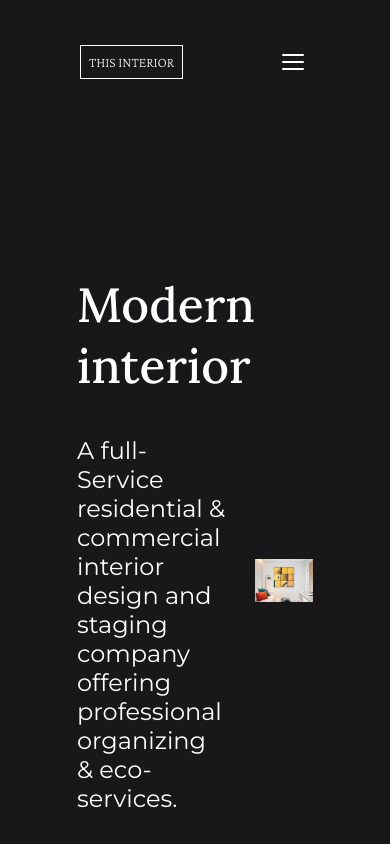
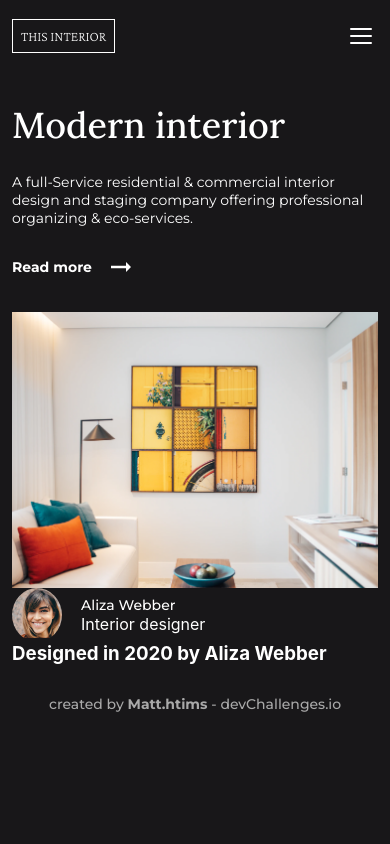
Before and after one commit to Matt-htims/interior-consultant, a Next.js app: page / in a window 390 px wide. Shown: the top 844 px of the page. Built offline with nearby package versions, Linux system fonts and the light colour scheme.

Commit message:
Majority of main page mobile styling complete now moving onto the card and styling of it

```diff
--- /dev/null
+++ b/components/Card.jsx
@@ -0,0 +1,30 @@
+import React from 'react';
+import Image from 'next/image';
+
+import styles from '../styles/Card.module.scss';
+
+const Card = () => {
+	return (
+		<div className={styles.card}>
+			<div className={styles.header}>
+				<div className={styles.image}>
+					<Image
+						src="/photo2.png"
+						alt="Photo of Aliza Webber"
+						width={50}
+						height={50}
+					/>
+				</div>
+				<div className={styles.headerText}>
+					<h4>Aliza Webber</h4>
+					<p>Interior designer</p>
+				</div>
+			</div>
+			<div className={styles.body}>
+				<h3>Designed in 2020 by Aliza Webber</h3>
+			</div>
+		</div>
+	);
+};
+
+export default Card;
--- a/components/Layout.jsx
+++ b/components/Layout.jsx
@@ -1,4 +1,5 @@
 import React from 'react';
+import styles from '../styles/Home.module.scss';
 
 // Components
 import Navbar from './nav/Navbar';
@@ -6,11 +7,11 @@ import Footer from './Footer';
 
 const Layout = ({ children }) => {
 	return (
-		<>
+		<div className={styles.globalContainer}>
 			<Navbar />
 			<main>{children}</main>
 			<Footer />
-		</>
+		</div>
 	);
 };
 
--- a/pages/index.jsx
+++ b/pages/index.jsx
@@ -3,6 +3,9 @@ import Image from 'next/image';
 import styles from '../styles/Home.module.scss';
 
 import { MdArrowRightAlt } from 'react-icons/md';
+
+// Components
+import Card from '../components/Card';
 
 export default function Home() {
 	return (
@@ -34,8 +37,11 @@ export default function Home() {
 						alt="Interior of a room"
 						width={737}
 						height={555}
+						layout="responsive"
 					/>
-					<div className={styles.card}></div>
+					<div className={styles.card}>
+						<Card />
+					</div>
 				</div>
 			</main>
 		</div>
--- /dev/null
+++ b/styles/Card.module.scss
@@ -0,0 +1,24 @@
+@import 'mixins';
+@import 'variables';
+
+.card {
+	background-color: #181719;
+	color: white;
+
+	.header {
+		display: flex;
+		align-items: center;
+
+		.image {
+			border-radius: 50%;
+			overflow: hidden;
+			margin-right: 19px;
+		}
+
+		.headerText {
+			h4 {
+				font: $copy-sm;
+			}
+		}
+	}
+}
--- a/styles/Home.module.scss
+++ b/styles/Home.module.scss
@@ -1,9 +1,18 @@
 @import 'mixins';
 @import 'variables';
+
+.globalContainer {
+	max-width: 1700px;
+	margin: auto;
+}
 
 .container {
 	min-height: 60vh;
 	margin: 150px 77px;
+
+	@include mobile() {
+		margin: 30px 12px;
+	}
 }
 
 .main {
@@ -17,7 +26,7 @@
 		.copy {
 			width: 85%;
 			color: white;
-
+			max-width: 580px;
 			h2 {
 				font: $title;
 				margin-bottom: 40px;
@@ -49,4 +58,37 @@
 		width: 60%;
 		max-width: 737px;
 	}
+
+	@include mobile() {
+		display: block;
+
+		.copyContainer {
+			margin-bottom: 30px;
+			.copy {
+				width: 100%;
+				max-width: 600px;
+
+				h2 {
+					font: $title-mobile;
+					margin-bottom: 25px;
+				}
+
+				.mainCopy {
+					font: $copy-mobile;
+					margin-bottom: 25px;
+				}
+
+				button {
+					p {
+						font: $link-mobile;
+					}
+				}
+			}
+		}
+
+		.image {
+			width: 100%;
+			max-width: 10000px;
+		}
+	}
 }
--- a/styles/Navbar.module.scss
+++ b/styles/Navbar.module.scss
@@ -9,6 +9,11 @@
 	position: sticky;
 	top: 0;
 	z-index: 10;
+	background-color: #181719;
+
+	@include mobile() {
+		padding: 19px 12px;
+	}
 
 	h1 {
 		font: $logo;
@@ -20,7 +25,7 @@
 	.navItems {
 		display: flex;
 		:not(:last-child) {
-			padding-right: 86px;
+			margin-right: 86px;
 		}
 
 		@include mobile() {
@@ -32,6 +37,12 @@
 			color: white;
 			p {
 				padding: 6px 0;
+			}
+
+			&:hover {
+				p {
+					border-bottom: 2px solid white;
+				}
 			}
 		}
 
@@ -102,7 +113,7 @@
 	transition: opacity 0.4s ease-in-out, z-index 0.4s ease-in-out;
 
 	:not(:last-child) {
-		padding-bottom: 32px;
+		margin-bottom: 32px;
 	}
 
 	.navItem {
@@ -112,12 +123,9 @@
 			width: max-content;
 			padding: 6px 0;
 		}
-	}
 
-	.activeNavItem {
-		font: $active-nav;
-		p {
-			border-bottom: 2px solid white;
+		&:hover {
+			font: $active-nav;
 		}
 	}
 }
--- a/styles/_mixins.scss
+++ b/styles/_mixins.scss
@@ -1,5 +1,5 @@
 @mixin mobile() {
-	@media (max-width: 980px) {
+	@media (max-width: 1230px) {
 		@content;
 	}
 }
```
